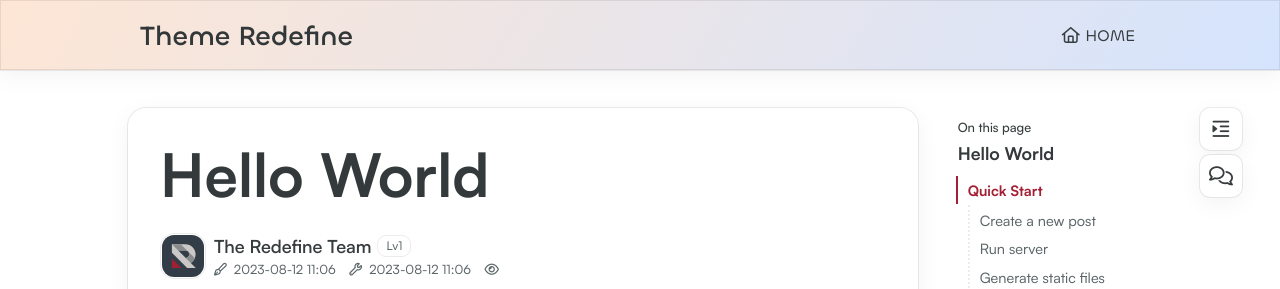
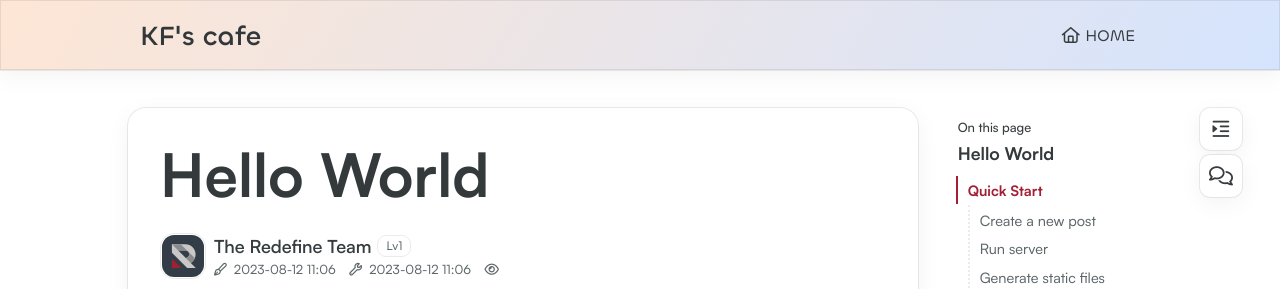
Before and after one commit to Semonlkf/Semonlkf.github.io, a plain HTML site: page 2023/08/12/hello-world/index.html in a window 1280 px wide. Shown: the top 289 px of the page. Drawn offline with Linux system fonts and the light colour scheme; no server answers; a web font is replaced by a local one.

Commit message:
Site updated: 2024-04-10 22:41:24

```diff
--- a/2023/08/12/hello-world/index.html
+++ b/2023/08/12/hello-world/index.html
@@ -42,7 +42,7 @@
 
             Hello World -
 
-        Theme Redefine
+        KF&#39;s cafe
     </title>
 
 
@@ -125,7 +125,7 @@
 <script src="/js/libs/anime.min.js"></script>
 
     <h1 class="ml13">
-        Theme Redefine
+        KF&#39;s cafe
     </h1>
     <script>
         var textWrapper = document.querySelector('.ml13');
@@ -281,7 +281,7 @@
 
             <a class="logo-title" href="/">
 
-                Theme Redefine
+                KF&#39;s cafe
 
             </a>
         </div>
```
Also changed, not shown: 2023/08/15/Pandas教程/index.html (+3 -3 lines), 404.html (+3 -3 lines), archives/2023/08/index.html (+3 -3 lines), archives/2023/index.html (+3 -3 lines), archives/index.html (+3 -3 lines), categories/Tutorials/index.html (+3 -3 lines), categories/index.html (+3 -3 lines), index.html (+3 -3 lines).
